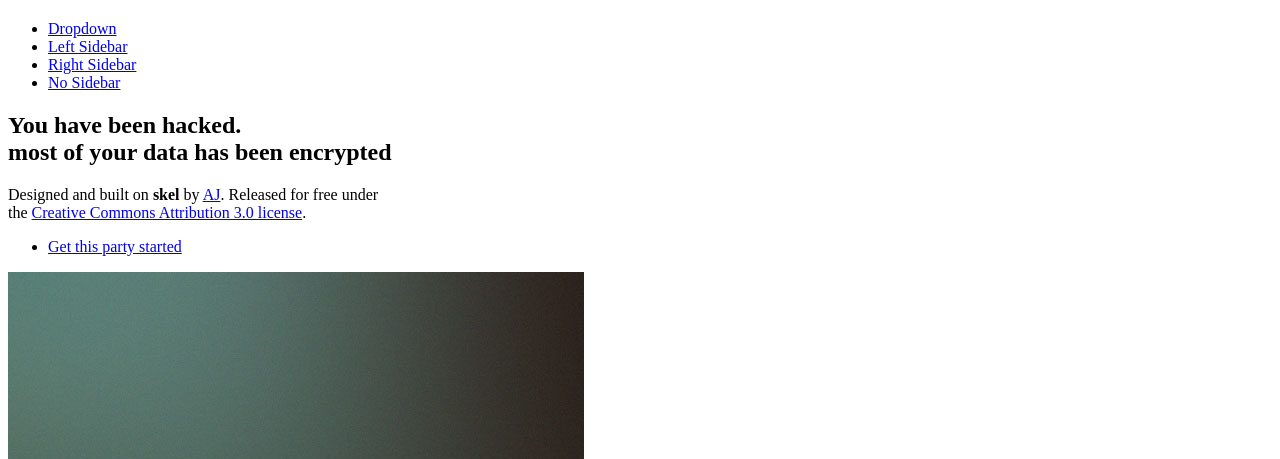
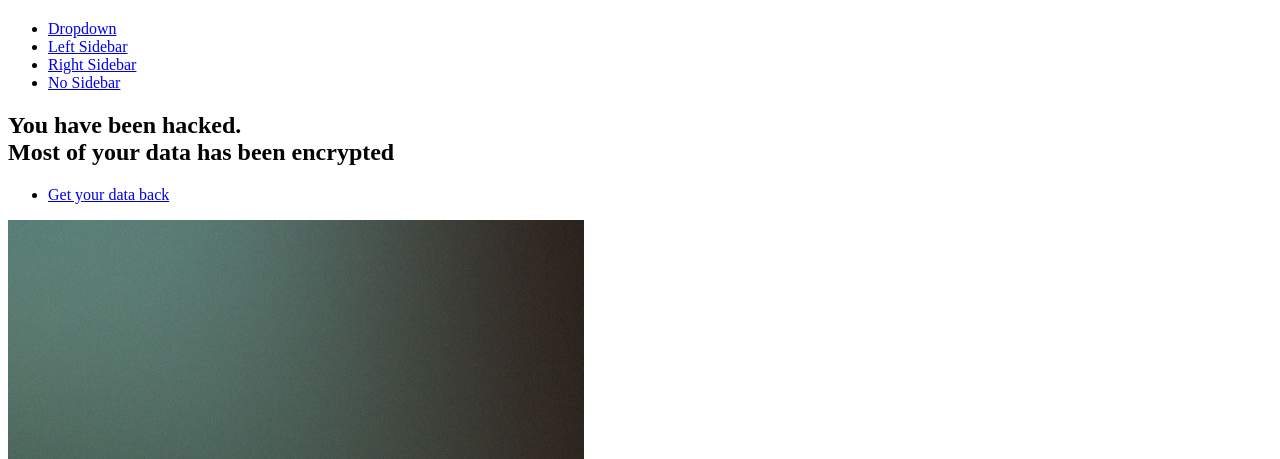
Before and after one commit to bunnypixelarray/bunnypixelarray.github.io, a plain HTML site: page index.html in a window 1280 px wide. Shown: the part 60-519 px from the top of the page. Drawn offline with nearby package versions, Linux system fonts and the light colour scheme; files that its build step writes are made by us from their sources.

Commit message:
template

```diff
--- a/index.html
+++ b/index.html
@@ -58,13 +58,10 @@
 							<header>
 								<h2>You have been hacked.
 								<br />
-								most of your data has been encrypted</h2>
+								Most of your data has been encrypted</h2>
 							</header>
-							<p>Designed and built on <strong>skel</strong> by <a href="http://n33.co">AJ</a>. Released for free under
-							<br />
-							the <a href="http://html5up.net/license">Creative Commons Attribution 3.0 license</a>.</p>
 							<ul class="actions">
-								<li><a href="#" class="button">Get this party started</a></li>
+								<li><a href="#" class="button">Get your data back</a></li>
 							</ul>
 						</section>
 
```
